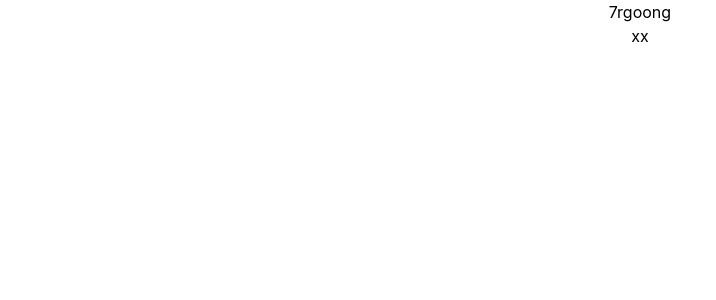
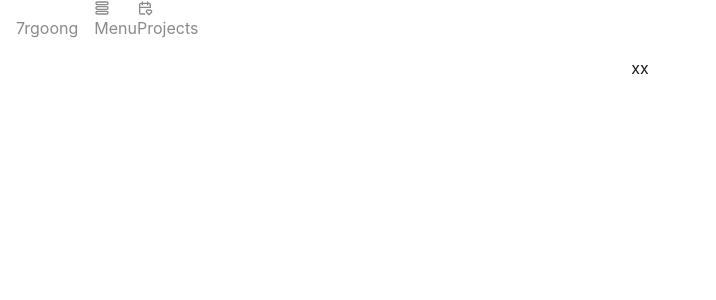
Before and after one commit to gajeong/my-todo, a React (Create React App) app: page / in a window 1280 px wide. Shown: the top 300 px of the page, without its empty margins (0-716 px from the left). Built offline with nearby package versions, Linux system fonts and the light colour scheme.

Commit message:
stlye 모듈을 import 하기 위해서 typescript에서 설정해줘야 하는 파일

```diff
--- a/package.json
+++ b/package.json
@@ -12,6 +12,7 @@
     "@types/react-dom": "^18.2.7",
     "react": "^18.2.0",
     "react-dom": "^18.2.0",
+    "react-icons": "^4.10.1",
     "react-router-dom": "^6.14.2",
     "react-scripts": "5.0.1",
     "typescript": "^5.1.6",
--- /dev/null
+++ b/src/Globals.d.ts
@@ -0,0 +1,2 @@
+declare module '*.module.css'
+declare module '*.module.scss'
--- a/src/components/common/Header.tsx
+++ b/src/components/common/Header.tsx
@@ -1,6 +1,21 @@
 import { useState } from 'react'
-
+import { TiThMenuOutline } from 'react-icons/ti'
+import { TbCalendarHeart } from 'react-icons/tb'
+import styles from './header.module.css'
 export default function Header() {
   const [user, setUser] = useState('7rgoong')
-  return <header>{user}</header>
+
+  return (
+    <header className='font text-[#8a8a8a] flex'>
+      <div className=' p-4 '>{user}</div>
+      <div className=''>
+        <TiThMenuOutline className={styles.item} />
+        <p>Menu</p>
+      </div>
+      <div className=''>
+        <TbCalendarHeart className='' />
+        <p>Projects</p>
+      </div>
+    </header>
+  )
 }
--- a/src/index.css
+++ b/src/index.css
@@ -9,6 +9,7 @@ body {
     'Droid Sans', 'Helvetica Neue', sans-serif;
   -webkit-font-smoothing: antialiased;
   -moz-osx-font-smoothing: grayscale;
+  color: #1a1a1a;
 }
 
 code {
--- a/tailwind.config.js
+++ b/tailwind.config.js
@@ -2,7 +2,19 @@
 module.exports = {
   content: ['./src/**/*.{tsx,ts,js,jsx}'],
   theme: {
-    extend: {},
+    fontSize: {
+      sm: '0.8rem',
+      base: '1rem',
+      xl: '1.25rem',
+      '2xl': '1.563rem',
+      '3xl': '1.953rem',
+      '4xl': '2.441rem',
+      '5xl': '3.052rem',
+    },
+    extend: {
+      base: '#1a1a1a',
+      'base-bright': '#a1a1a1',
+    },
   },
   plugins: [],
 }
```
Also changed, not shown: src/components/common/header.module.css (added), 1 other file (tests, documents, lock files or other folders).
